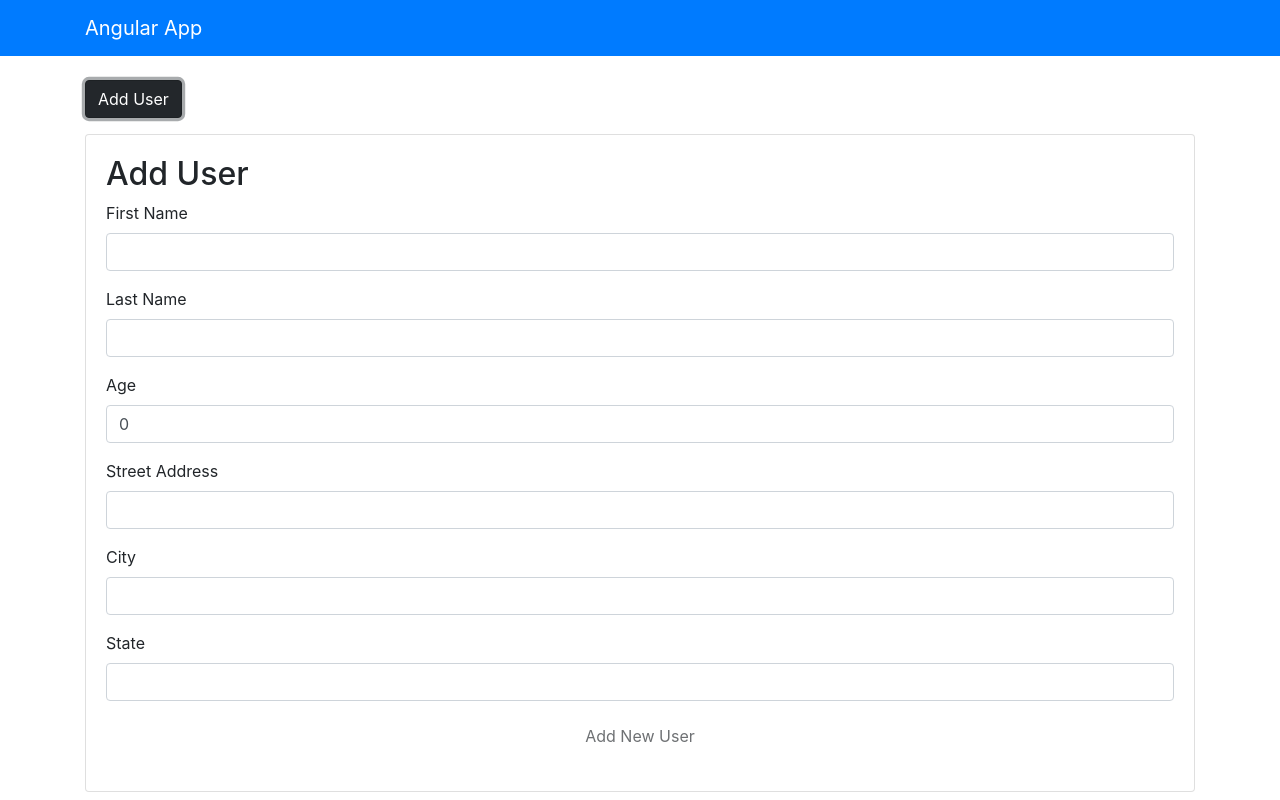
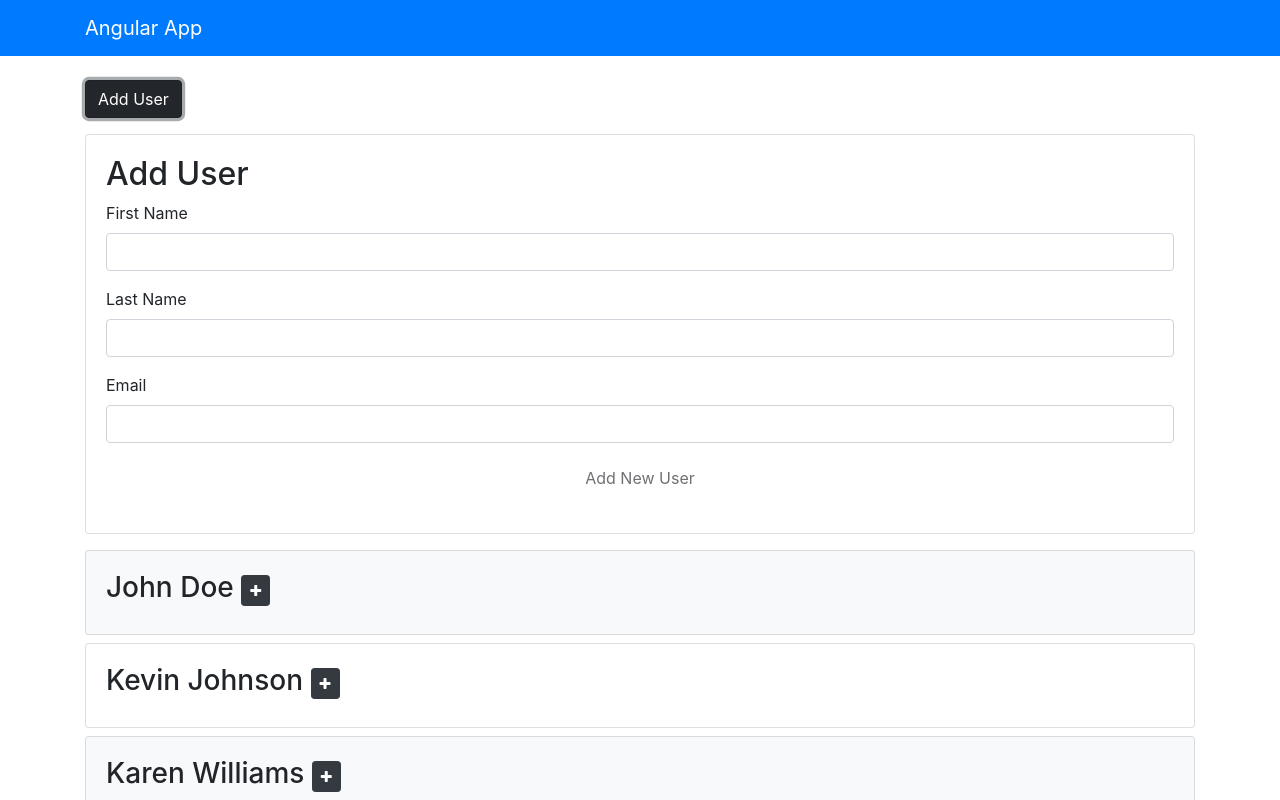
Before and after one commit to neuroCody/angularapp, an Angular app: page / in a window 1280 px wide. Both pictures are taken after a click on the button "Add User". Shown: the top 800 px of the page. Built offline with nearby package versions, Linux system fonts and the light colour scheme.

Commit message:
Component Cleanup

```diff
--- a/src/app/components/user/user.component.ts
+++ b/src/app/components/user/user.component.ts
@@ -26,12 +26,7 @@
         this.user = {
             firstName: 'John',
             lastName: 'Doe',
-            age: 30,
-            address: {
-                street: '50 Main Street',
-                city: 'Boston',
-                state: 'MA',
-            },
+            email: '',
         }
     }
 }
--- a/src/app/components/users/users.component.html
+++ b/src/app/components/users/users.component.html
@@ -11,32 +11,19 @@
             <input type="text" class="form-control" [(ngModel)]="user.lastName" name="lastName">
         </div>
         <div class="form-group">
-            <label>Age</label>
-            <input type="number" class="form-control" [(ngModel)]="user.age" name="age">
+            <label>Email</label>
+            <input type="text" class="form-control" [(ngModel)]="user.email" name="email">
         </div>
-        <div class="form-group">
-            <label>Street Address</label>
-            <input type="text"  class="form-control" [(ngModel)]="user.address.street" name="street">
-        </div>
-        <div class="form-group">
-            <label>City</label>
-            <input type="text" class="form-control" [(ngModel)]="user.address.city" name="city">
-        </div>
-        <div class="form-group">
-            <label>State</label>
-            <input type="text" class="form-control" [(ngModel)]="user.address.state" name="state">
-        </div>
-        <button (click)="addUser()" [disabled]="user.firstName == '' || user.lastName == '' " class="btn btn-block mb-3">Add New User</button>
+        <button [disabled]="user.firstName == '' || user.lastName == '' " class="btn btn-block mb-3">Add New User</button>
     </form>
 </div>
 <ul class="list-unstyled" *ngIf="loaded && users.length > 0">
     <li class="card card-body mb-2" *ngFor="let user of users" [class.bg-light]="user.isActive">
         <h3>{{ user.firstName }} {{ user.lastName }}
-            <small *ngIf="user.age && user.address"><button (click)="user.hide = !user.hide" class="btn btn-dark btn-sm"><i [ngClass]= "user.hide ? 'fa fa-plus' : 'fa fa-minus' "></i> </button></small>
+            <small><button (click)="user.hide = !user.hide" class="btn btn-dark btn-sm"><i [ngClass]= "user.hide ? 'fa fa-plus' : 'fa fa-minus' "></i> </button></small>
         </h3>
-        <ul class="list-group" *ngIf="!user.hide && user.age && user.address">
-            <li class="list-group-item">Age: {{ user.age }} </li>
-            <li class="list-group-item">Address: {{ user.address.street }} {{ user.address.city }}, {{ user.address.state }}</li>
+        <ul class="list-group" *ngIf="!user.hide">
+            <li class="list-group-item">Email: {{ user.email }} </li>
             <li class="list-group-item">Joined: {{ user.registered | date }}</li>
         </ul>
     </li>
--- a/src/app/components/users/users.component.ts
+++ b/src/app/components/users/users.component.ts
@@ -9,12 +9,7 @@
   user: User = {
     firstName: '',
     lastName: '',
-    age: 0,
-    address: {
-      street: '',
-      city: '',
-      state: '',
-    }
+    email: '',
   }
   users: User[]
   showExtended: boolean = true
@@ -30,12 +25,7 @@
         {
           firstName: 'John',
           lastName: 'Doe',
-          age: 70,
-          address: {
-              street: '50 Main St',
-              city: 'Boston',
-              state: 'MA',
-          },
+          email: 'john@gmail.com',
           isActive: true,
           registered: new Date('08/05/2021 08:30:00'),
           hide: true
@@ -43,12 +33,7 @@
         {
           firstName: 'Kevin',
           lastName: 'Johnson',
-          age: 34,
-          address: {
-              street: '20 School St',
-              city: 'Lynn',
-              state: 'MA',
-          },
+          email: 'kevin@gmail.com',
           isActive: false,
           registered: new Date('07/31/2019 11:30:00'),
           hide: true
@@ -56,12 +41,7 @@
         {
           firstName: 'Karen',
           lastName: 'Williams',
-          age: 26,
-          address: {
-              street: '55 Mill St',
-              city: 'Miami',
-              state: 'FL',
-          },
+          email: 'karen@gmail.com',
           isActive: true,
           registered: new Date('03/27/2020 06:45:00'),
           hide: true
@@ -74,25 +54,16 @@
 
   }
 
-  addUser() {
-    this.user.isActive = true
-    this.user.registered = new Date()
-    this.users.unshift(this.user);
+  // addUser() {
+  //   this.user.isActive = true
+  //   this.user.registered = new Date()
+  //   this.users.unshift(this.user);
 
-    this.user = {
-      firstName: '',
-      lastName: '',
-      age: null,
-      address: {
-        street: '',
-        city: '',
-        state: '',
-      }
-    }
-  }
-
-  // toggleHide(user: User) {
-  //   user.hide = !user.hide
+  //   this.user = {
+  //     firstName: '',
+  //     lastName: '',
+  //     email: '',
+  //   }
   // }
 
   onSubmit(e: any): any {
@@ -100,8 +71,4 @@
     console.log(123)
   }
 
-  fireEvent(e: any): any {
-    console.log(e.target.value)
-  }
-
 }
```
Also changed, not shown: src/app/models/User.ts (+1 -6 lines).
